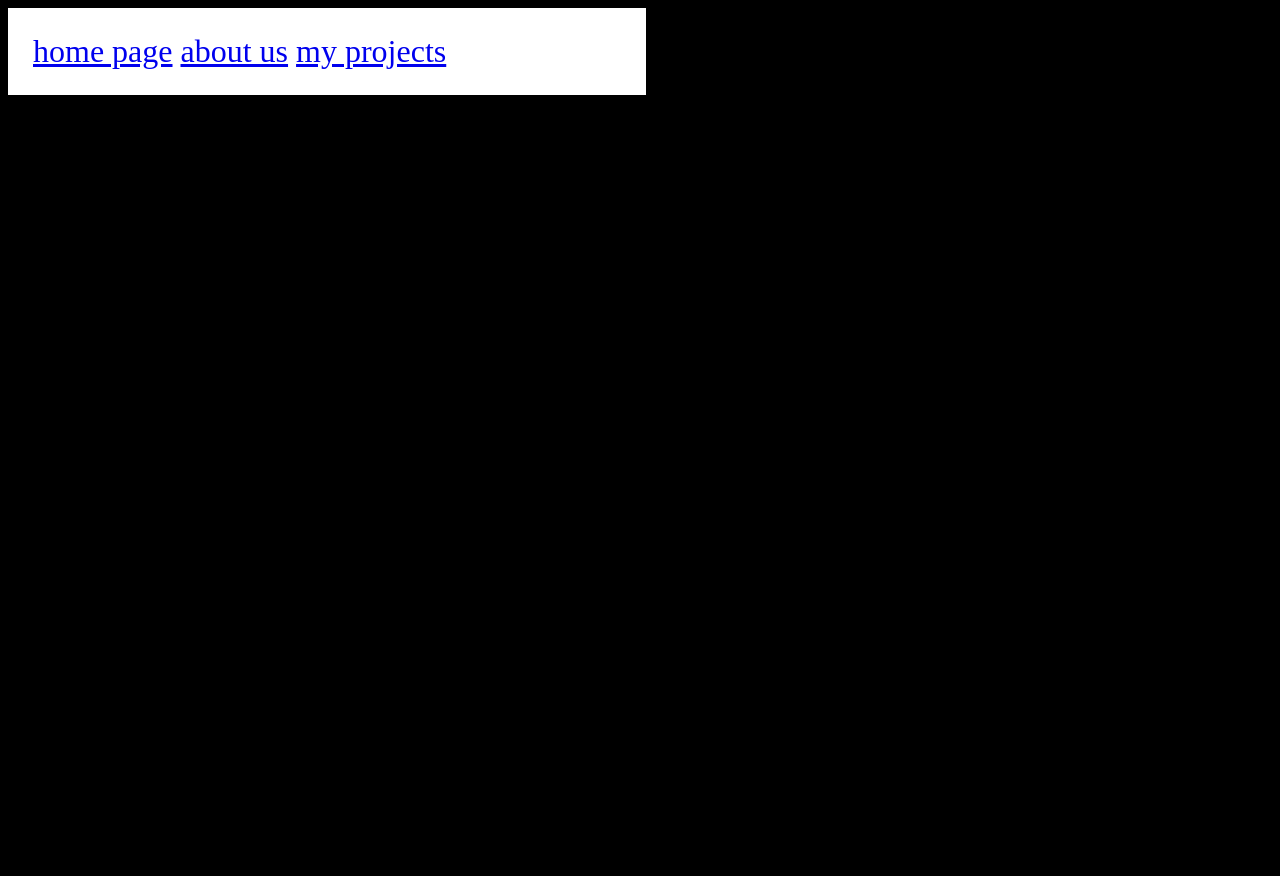
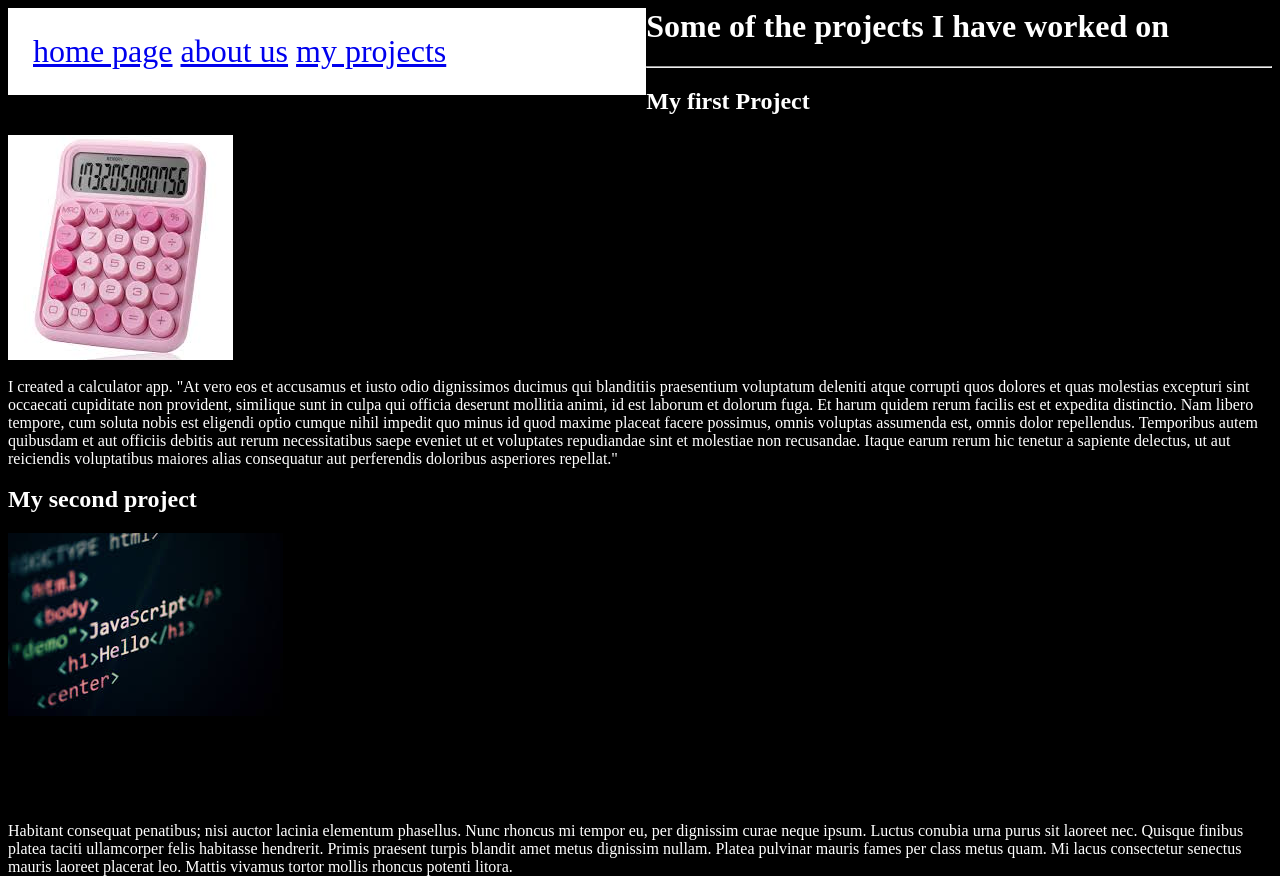
Before and after one commit to UmaidI/personal-website, a plain HTML site: page portfolio.html in a window 1280 px wide. Before the commit the page ends 800 px from the top, so only its background shows below. Drawn offline with Linux system fonts and the light colour scheme.

Commit message:
created my portfolio

```diff
--- a/portfolio.html
+++ b/portfolio.html
@@ -13,11 +13,39 @@
         </header>
 
         <main>
+            <h1>Some of the projects I have worked on</h1>
+            <hr>
 
+            <section id="first-project">
+                <h1>My first Project</h1>
+                <img src="./calc.jpg" alt="calculator"/>
+                <p style="top: 2;">I created a calculator app. "At vero eos et accusamus et iusto odio dignissimos ducimus qui blanditiis praesentium voluptatum deleniti atque corrupti quos dolores et quas molestias excepturi sint occaecati cupiditate non provident, similique sunt in culpa qui officia deserunt mollitia animi, id est laborum et dolorum fuga. Et harum quidem rerum facilis est et expedita distinctio. Nam libero tempore, cum soluta nobis est eligendi optio cumque nihil impedit quo minus id quod maxime placeat facere possimus, omnis voluptas assumenda est,
+                    omnis dolor repellendus.
+                    Temporibus autem quibusdam et aut officiis debitis aut rerum necessitatibus
+                    saepe eveniet ut et voluptates repudiandae sint et molestiae non
+                    recusandae. Itaque earum rerum hic tenetur a sapiente delectus, ut aut reiciendis voluptatibus maiores alias consequatur aut perferendis doloribus asperiores repellat." </p>
+
+            </section>
+
+            <section>
+                <h1>My second project</h1>
+                <img src="./javascript.jpg" alt="javascript project"/>
+                <p>Habitant consequat penatibus; nisi auctor lacinia elementum phasellus.
+                    Nunc rhoncus mi tempor eu, per dignissim curae neque ipsum.
+                    Luctus conubia urna purus sit laoreet nec. Quisque finibus platea
+                    taciti ullamcorper felis habitasse hendrerit. Primis praesent turpis
+                    blandit amet metus dignissim nullam. Platea pulvinar mauris fames per class metus quam.
+                    Mi lacus consectetur senectus mauris laoreet placerat leo. Mattis
+                    vivamus tortor mollis rhoncus potenti litora.</p>
+            </section>
         </main>
 
         <footer>
-
+            <section class="my-footer">
+                <a href="https://www.facebook.com">my facebook</a>
+                <a href="https://www.instagram.com">my instagram</a>
+                <a href="https://www.twitter.com">my twitter</a>
+            </section>
 
         </footer>
     </body>
```
Also changed, not shown: calc.jpg (added), javascript.jpg (added), style.css (line endings or trailing spaces).
